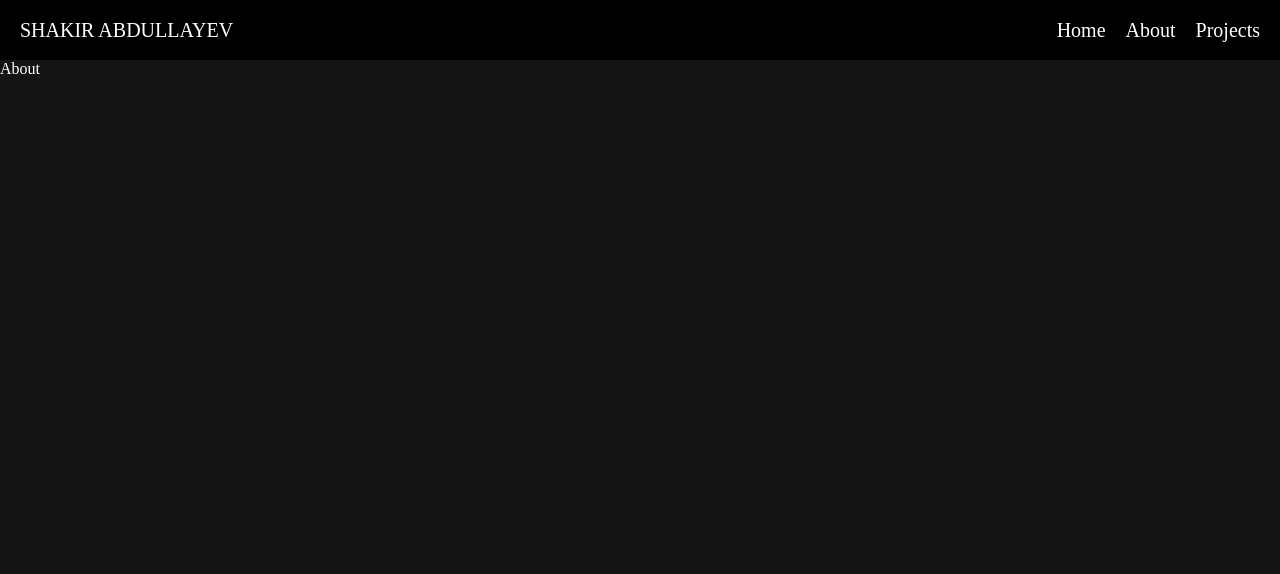
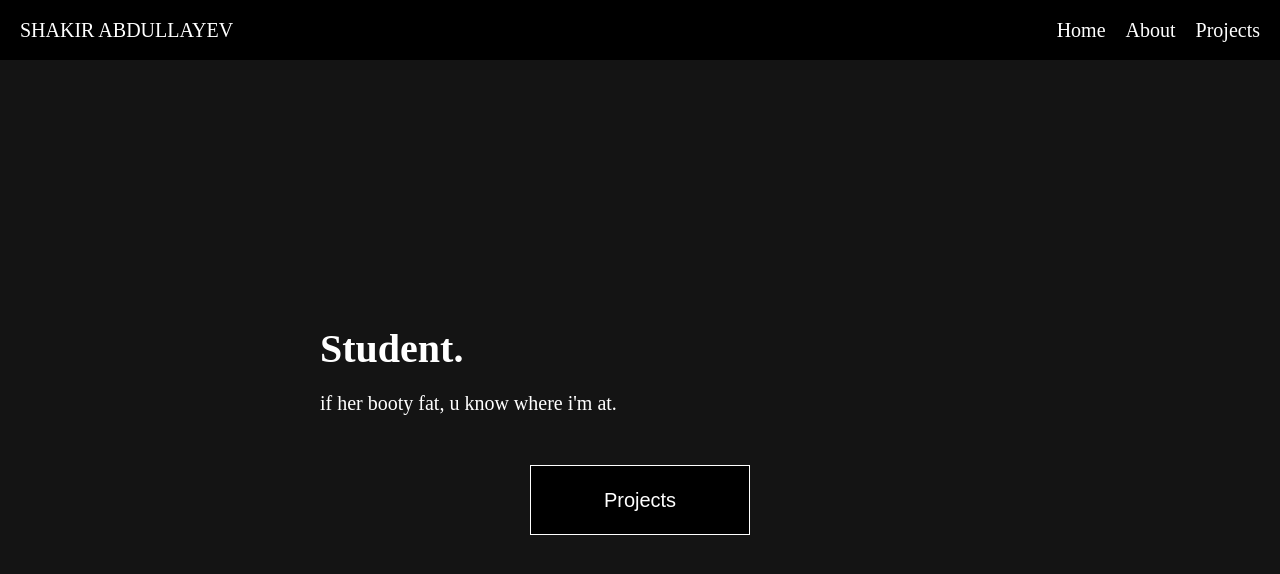
Before and after one commit to gratus00/PersonalWebsite, a Next.js app: page /About in a window 1280 px wide. Shown: the top 574 px of the page. Built offline with nearby package versions, Linux system fonts and the light colour scheme.

Commit message:
Applying new content to About and Project pages

```diff
--- a/components/Button.jsx
+++ b/components/Button.jsx
@@ -1,7 +1,10 @@
+import {useRouter} from "next/router";
 import styles from "../styles/button.module.css";
 
-const Button = ({path, children}) => {
-    return <button className={styles.customButton}>finger me</button>
-}
+const Button = ({children = 'click me', path}) => {
+    const router = useRouter();
+
+    return <button className={styles.customButton} onClick={() => router.push(path)}>{children}</button>;
+};
 
 export default Button;
--- a/package.json
+++ b/package.json
@@ -10,7 +10,8 @@
   "dependencies": {
     "next": "12.0.4",
     "react": "17.0.2",
-    "react-dom": "17.0.2"
+    "react-dom": "17.0.2",
+    "react-scroll": "^1.8.4"
   },
   "devDependencies": {
     "eslint": "7.32.0",
--- a/pages/About.jsx
+++ b/pages/About.jsx
@@ -1,5 +1,15 @@
+import Button from "../components/Button";
+import styles from '../styles/about.module.css';
+
 const About = () => {
-    return <div>About</div>
+    return (
+        <div className={styles.about}>
+            <h1>Student.</h1>
+            <p>if her booty fat, u know where i'm at.</p>
+
+        <Button path="Projects">Projects</Button>
+        </div>
+    );
 };
 
 export default About;
--- /dev/null
+++ b/styles/about.module.css
@@ -0,0 +1,24 @@
+.about{
+    height: calc(100vh - 60px);
+    display: flex;
+    flex-direction: column;
+    justify-content: center;
+    align-items: center;
+}
+
+.about h1{
+    box-sizing: border-box;
+    text-align: start;
+    font-size: 40px;
+    margin: 0;
+    width: 100%;
+    padding-left: 25%;
+}
+
+.about p{
+    box-sizing: border-box;
+    font-size: 20px;
+    margin-bottom: 50px;
+    padding: 0px 25%;
+    width: 100%;
+}
--- /dev/null
+++ b/styles/projects.module.css
@@ -0,0 +1,18 @@
+.about{
+    text-align: center;
+    height: calc(100vh - 60px);
+    display: flex;
+    flex-direction: column;
+    justify-content: center;
+    align-items: center;
+}
+
+.about h1{
+    font-size: 20px;
+    margin: 0;
+}
+
+.about p{
+    font-size: 20px;
+    margin-bottom: 50px;
+}
```
Also changed, not shown: components/DummyText.jsx (added, +11 -0 lines), components/Section.jsx (added, +12 -0 lines), pages/Projects.jsx (+39 -1 lines), pages/index.jsx (+13 -5 lines), styles/home.module.css (added, +18 -0 lines), 1 other file (tests, documents, lock files or other folders).
